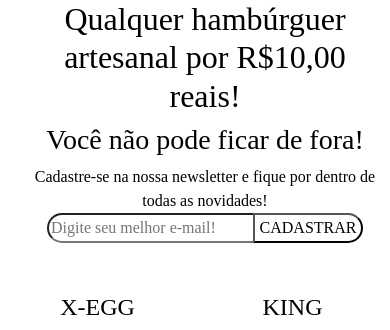
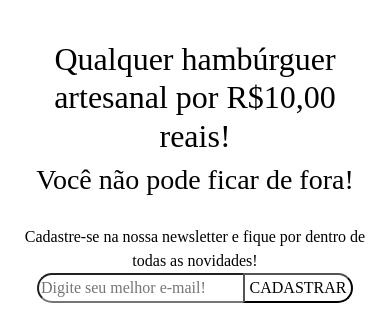
Before and after one commit to dgleyramos1/landing-page-gama, a plain HTML site: page index.html in a window 390 px wide. Shown: the top 330 px of the page. Drawn offline with nearby package versions, Linux system fonts and the light colour scheme; grey boxes are pictures that could not be loaded.

Commit message:
resolvendo erro no espaçamento mobile

```diff
--- a/style.css
+++ b/style.css
@@ -181,6 +181,11 @@ body{
     }
 }
 @media(max-width: 600px){
+    .containerText{
+        margin-left: 0;
+        margin-top: 40px;
+
+    }
     .section-menu{
         margin-bottom: 10px;
         margin-left: 0;
@@ -206,9 +211,6 @@ body{
     .item5 img{
         margin-bottom: -15px;
     }
-    .content{
-        margin-top: 0;
-    }
 }
 
 
```
